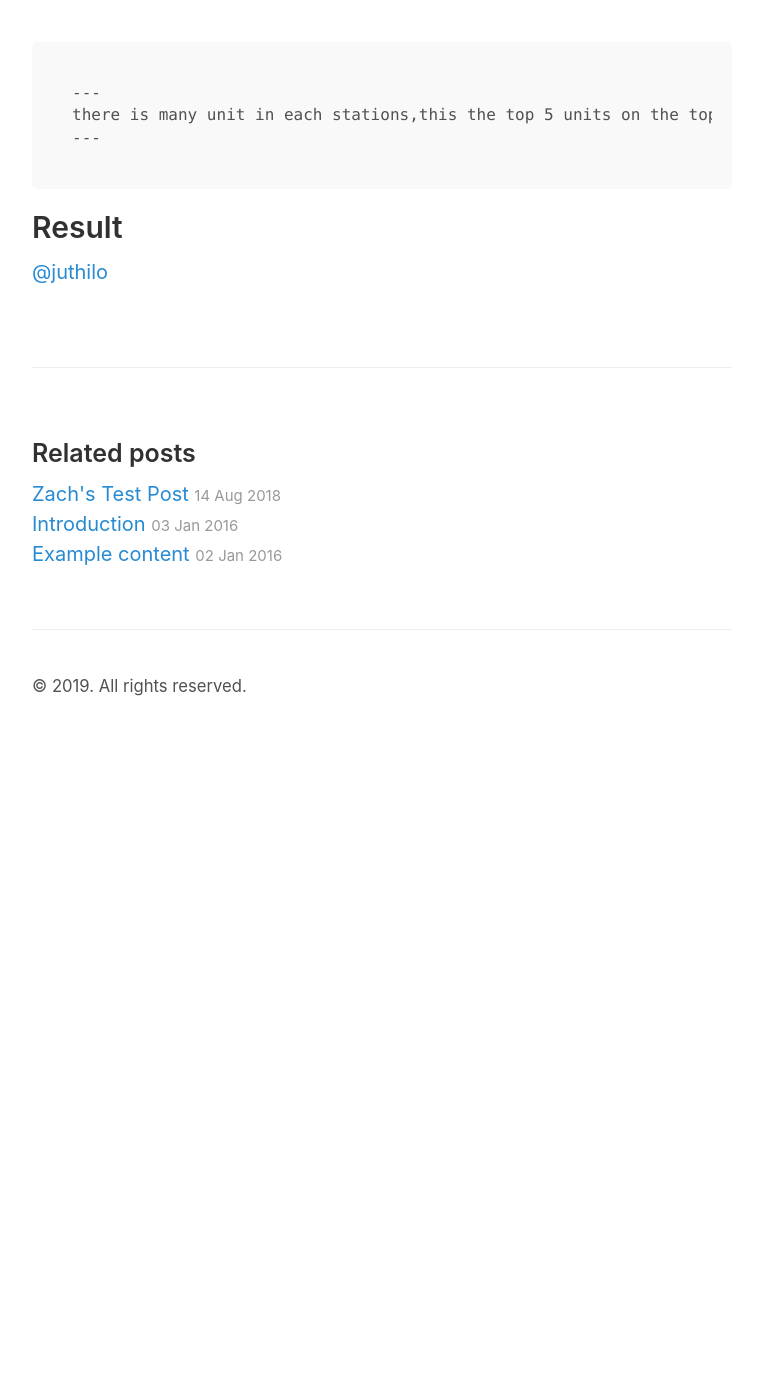
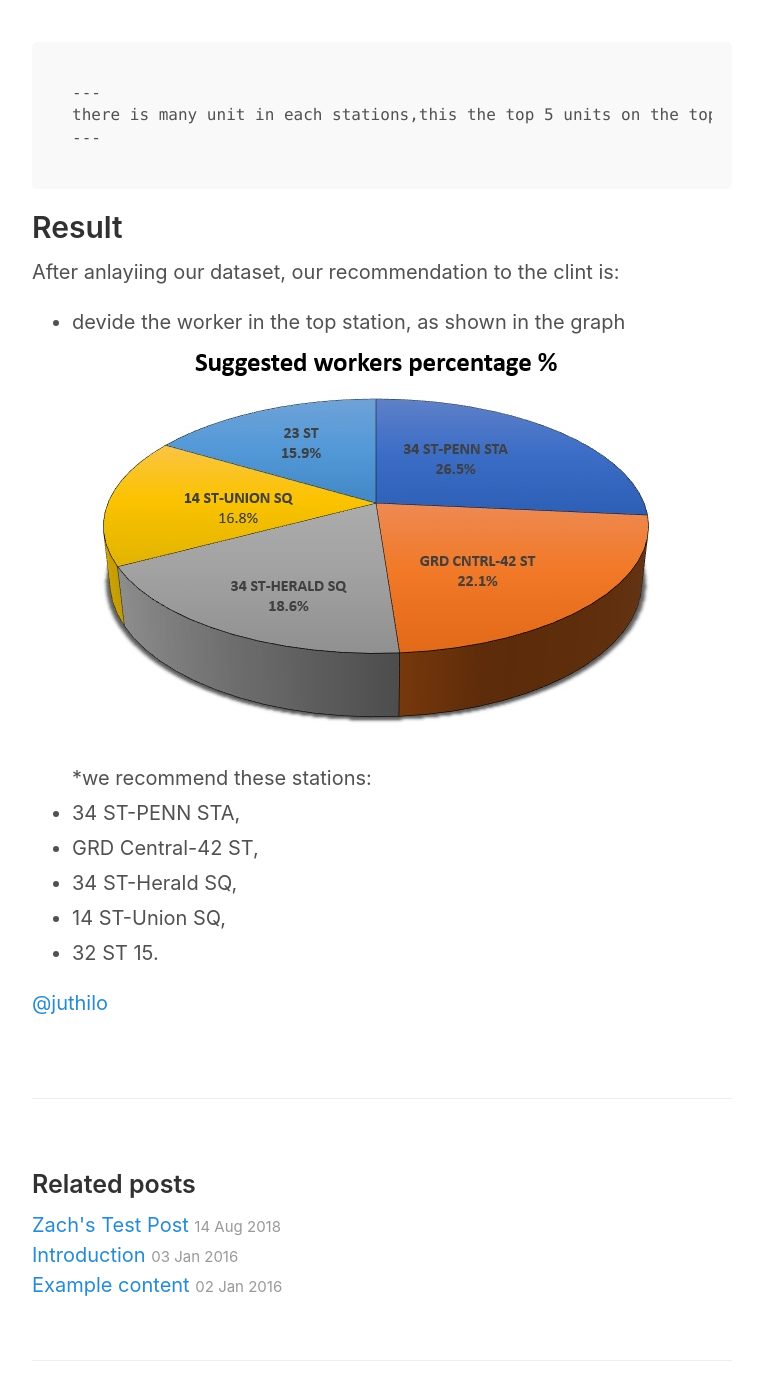
Before and after one commit to aiman-alghamdi/aiman2019.github.io, a Jekyll site: the page built from _posts/2019-9-7-aiman.md, in a window 1280 px wide and 1400 px high, scrolled down 5550 px. Shown: the whole window, without its empty margins (258-1021 px from the left). Built offline with Jekyll 4.4.1, drawn with Linux system fonts in a browser that asks for light colours; before the commit the page ends 6290 px from its top, so only the background shows below that.

Commit message:
Update 2019-9-7-aiman.md

```diff
--- a/_posts/2019-9-7-aiman.md
+++ b/_posts/2019-9-7-aiman.md
@@ -102,6 +102,15 @@ there is many unit in each stations,this the top 5 units on the top station (34
 
 ## Result
 
+After anlayiing our dataset, our recommendation to the clint is:
+* devide the worker in the top station, as shown in the graph
+![Image8]({{site.url}}/images/pro4.jpg)
+*we recommend these stations:
+- 34 ST-PENN STA,
+- GRD Central-42 ST,
+- 34 ST-Herald SQ,
+- 14 ST-Union SQ,
+- 32 ST 15.
 
 
 
```
